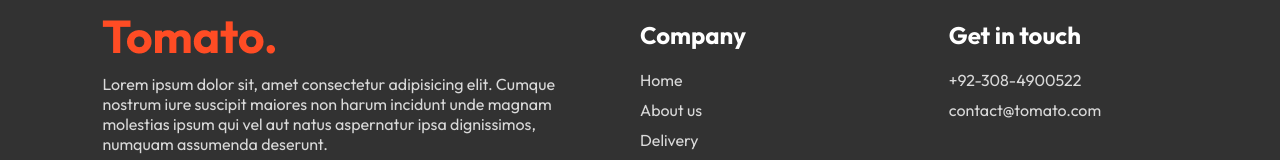
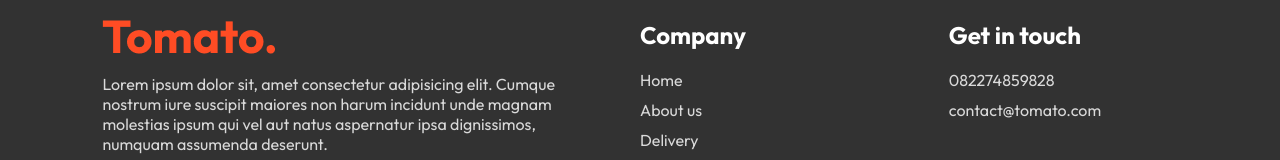
Before and after one commit to Lewuiz/DevOps, a React (Vite) app in the folder frontend/: page /myorders in a window 1280 px wide. Shown: the part 352-512 px from the top of the page. Built offline with nearby package versions, Linux system fonts and the light colour scheme; no server answers.

Commit message:
Change number

```diff
--- a/frontend/src/components/Footer/Footer.jsx
+++ b/frontend/src/components/Footer/Footer.jsx
@@ -32,7 +32,7 @@ const Footer = () => {
         <div className="footer-content-right">
           <h2>Get in touch</h2>
           <ul>
-            <li>+92-308-4900522</li>
+            <li>082274859828</li>
             <li>contact@tomato.com</li>
           </ul>
         </div>
```
